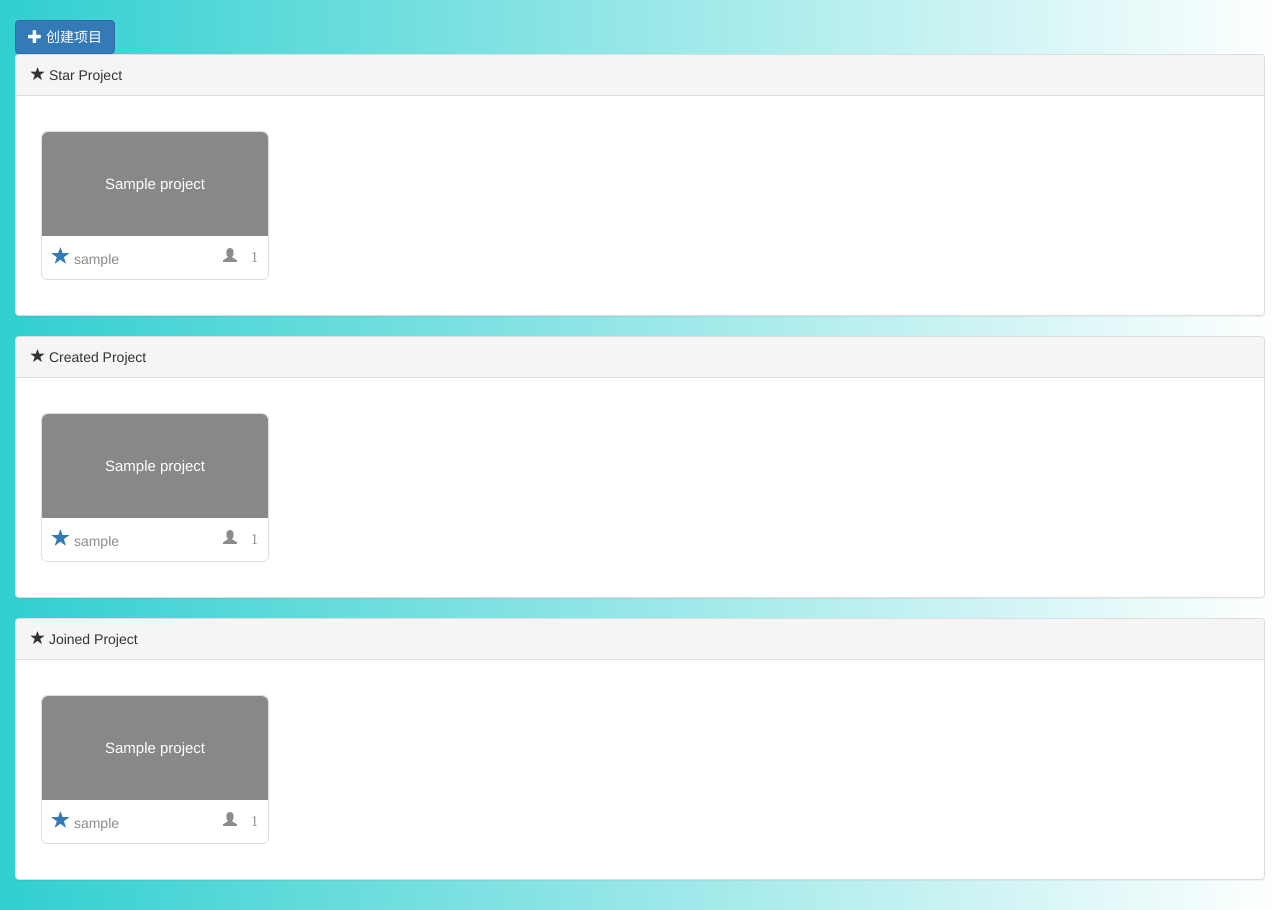
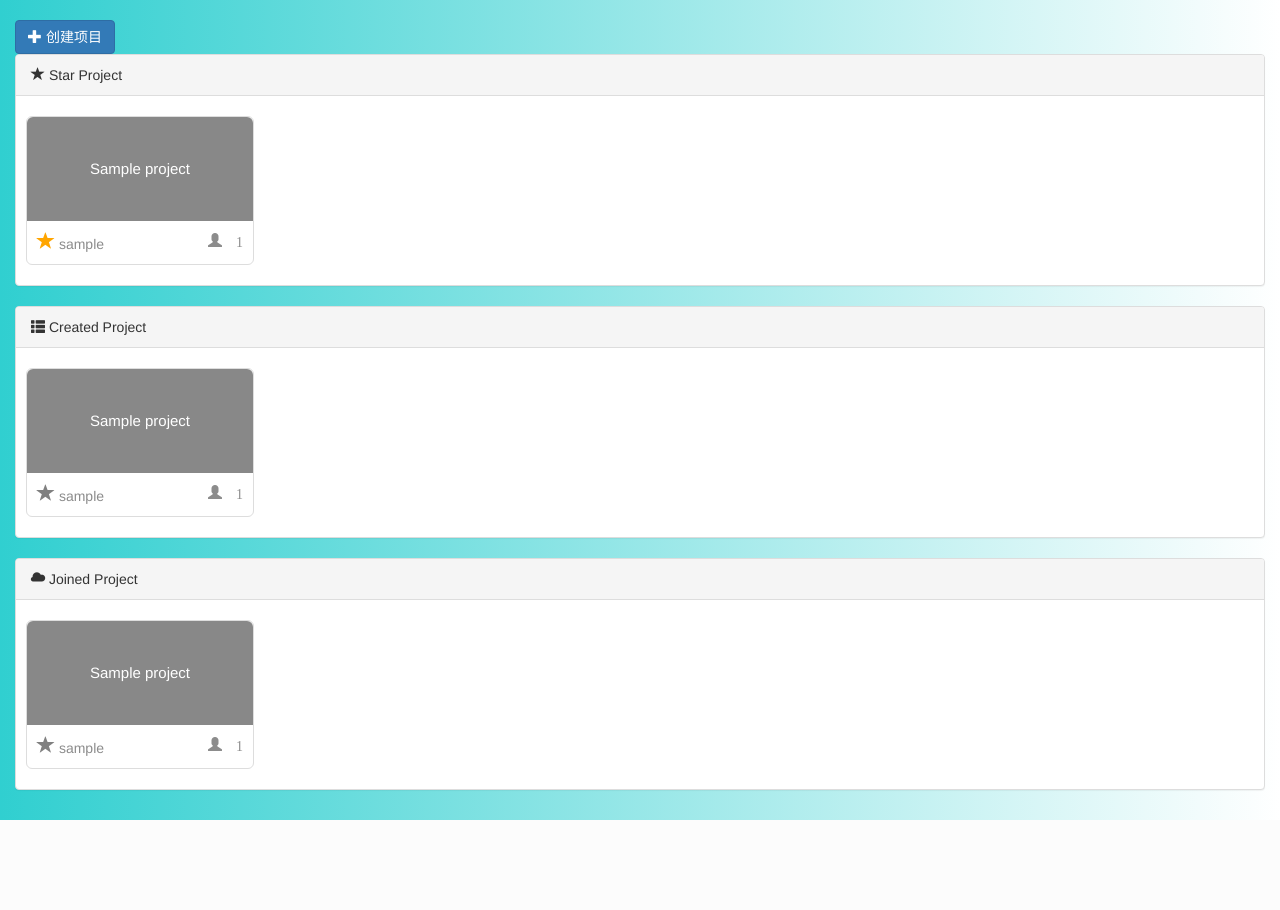
Before and after one commit to NicoIer/django-web-site, a Django app: template templates/web/project_home.html in a window 1280 px wide. Shown: the part 52-962 px from the top of the page. After the commit the page ends 872 px from the top, so only its background shows below. Run offline with Django 4.2, Linux system fonts and the light colour scheme; the template is opened without the code that fills it: most values are stand-ins (such as "Sample title", 1, 10 or a date in 2020); some libraries are stand-ins or nearby versions.

Commit message:
project的星标添加功能

```diff
--- a/templates/web/project_home.html
+++ b/templates/web/project_home.html
@@ -9,6 +9,15 @@
 
         .project {
             margin-bottom: 10px;
+        }
+
+        .panel-body {
+            padding: 0;
+            display: flex;
+            flex-direction: row;
+            justify-content: left;
+            align-items: flex-start;
+            flex-wrap: wrap;
         }
 
         .panel-body > .item {
@@ -46,11 +55,17 @@
         }
 
         .panel-body > .item > .info a {
+            color: gray;
             text-decoration: none;
         }
 
         .panel-body > .item > .info .glyphicon-star {
             font-size: 18px;
+        }
+
+        .star_project > .item > .info .glyphicon-star {
+            font-size: 18px;
+            color: orange;
         }
 
 	</style>
@@ -63,12 +78,13 @@
 			<span class="glyphicon glyphicon-plus"></span>
 			创建项目
 		</a>
+
 		<div class="panel panel-default">
 			<div class="panel-heading">
 				<span class="glyphicon glyphicon-star"></span>
 				Star Project
 			</div>
-			<div class="panel-body">
+			<div class="panel-body star_project">
 				{% for project in star_projects %}
 					<div class="item">
 						<a href="#" class="title"
@@ -92,9 +108,10 @@
 				{% endfor %}
 			</div>
 		</div>
+
 		<div class="panel panel-default">
 			<div class="panel-heading">
-				<span class="glyphicon glyphicon-star"></span>
+				<span class="glyphicon glyphicon-th-list"></span>
 				Created Project
 			</div>
 			<div class="panel-body">
@@ -106,7 +123,7 @@
 						</a>
 						<div class="info">
 							<div>
-								<a href="#">
+								<a href="{% url 'project_star' project_type='my' project_id=project.id %}">
 									<span class="glyphicon glyphicon-star" aria-hidden="true"></span>
 								</a>
 								<span>{{ project.creator.username }}</span>
@@ -126,7 +143,7 @@
 
 		<div class="panel panel-default">
 			<div class="panel-heading">
-				<span class="glyphicon glyphicon-star"></span>
+				<span class="glyphicon glyphicon-cloud"></span>
 				Joined Project
 			</div>
 			<div class="panel-body">
@@ -137,7 +154,7 @@
 						</a>
 						<div class="info">
 							<div>
-								<a href="#">
+								<a href="{% url 'project_star' project_type='join' project_id=project.id %}">
 									<span class="glyphicon glyphicon-star" aria-hidden="true"></span>
 								</a>
 								<span>{{ project.creator.username }}</span>
--- a/web/middlewares.py
+++ b/web/middlewares.py
@@ -1,6 +1,6 @@
 from django.utils.deprecation import MiddlewareMixin
 
-from web.decorators import Tracer
+from web.utils import Tracer
 
 
 class AuthMiddleware(MiddlewareMixin):
--- a/web/models.py
+++ b/web/models.py
@@ -43,6 +43,7 @@ class User(AbstractUser):
     # price_policy = models.ForeignKey(verbose_name='参与者', to='PricePolicy',default=None, on_delete=models.CASCADE)
     # project_num = models.SmallIntegerField(verbose_name='拥有的用户名')
     joined_project = models.ManyToManyField(to='Project', verbose_name='参加的项目')
+    stared_project = models.ManyToManyField(to='Project', verbose_name='星标的项目', related_name='star_project')
 
 
 class PricePolicy(models.Model):
--- a/web/urls.py
+++ b/web/urls.py
@@ -1,4 +1,5 @@
-from django.urls import path
+from django.urls import path, re_path
+
 from web.views import account, project
 from web.views import test
 
@@ -8,7 +9,8 @@ urlpatterns = [
     path('logout/', account.logout, name='logout'),
     path('send/mail/', account.send_mail, name='send_mail'),
     path('project/', project.project_home, name='project_list'),
-
+    # star/join/id
+    re_path(r'project/star/(?P<project_type>\w+)/(?P<project_id>\d+)/$', project.project_star, name='project_star'),
     # 测试内容
     path('test/', test.test, name='test'),
     # 获取数据 127.0.0.1：8000/web/get_data
--- a/web/views/account.py
+++ b/web/views/account.py
@@ -5,7 +5,7 @@ from django.http import JsonResponse, HttpResponseRedirect
 from django.shortcuts import render
 
 from web import models
-from web.decorators import check_login
+from web.utils import check_login
 from web.forms.account import RegisterModelForm, EmailForm, LoginForm
 from web.views.util import login_cookie_session, logout_cookie_session
 
```
Also changed, not shown: web/utils.py (renamed from web/decorators.py, +22 -1 lines), web/views/project.py (+40 -32 lines).
